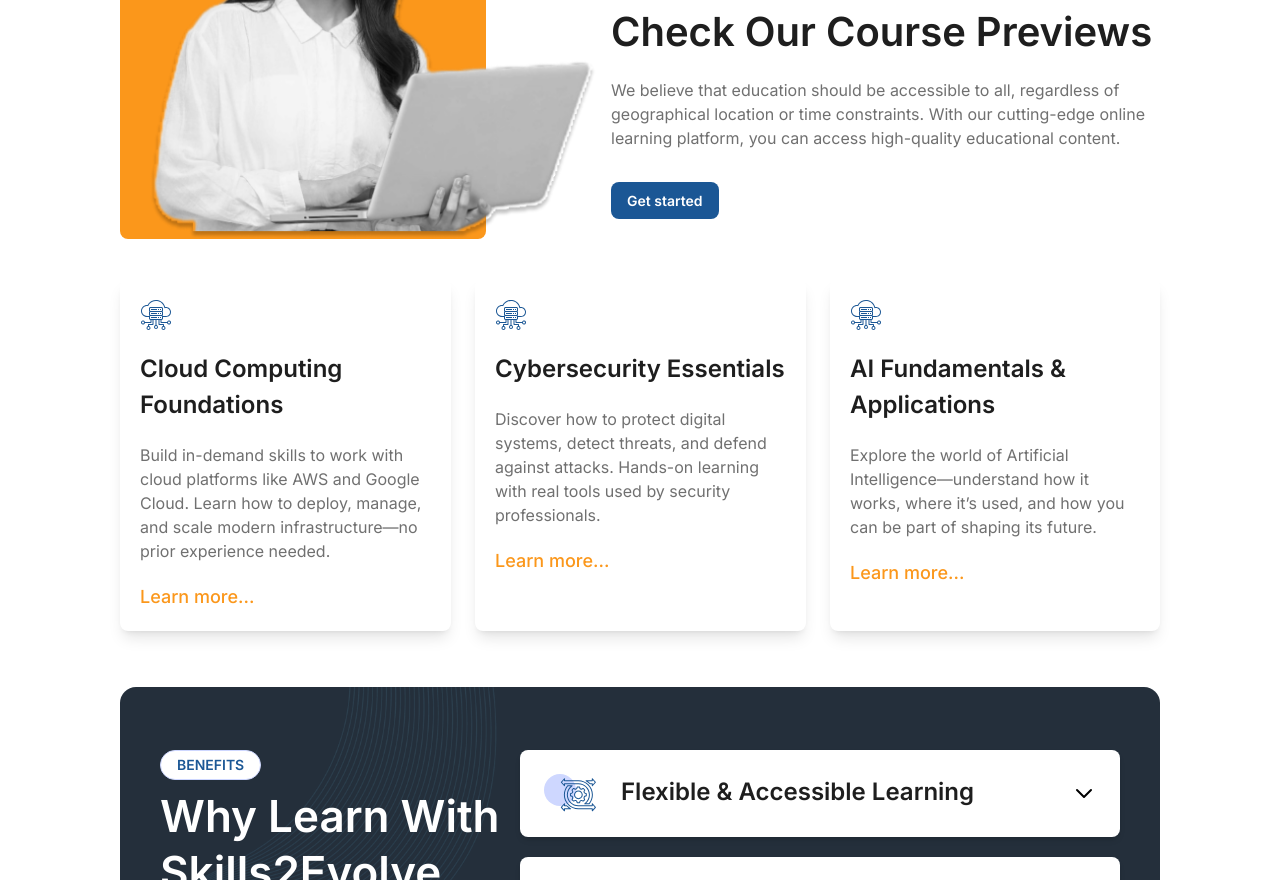
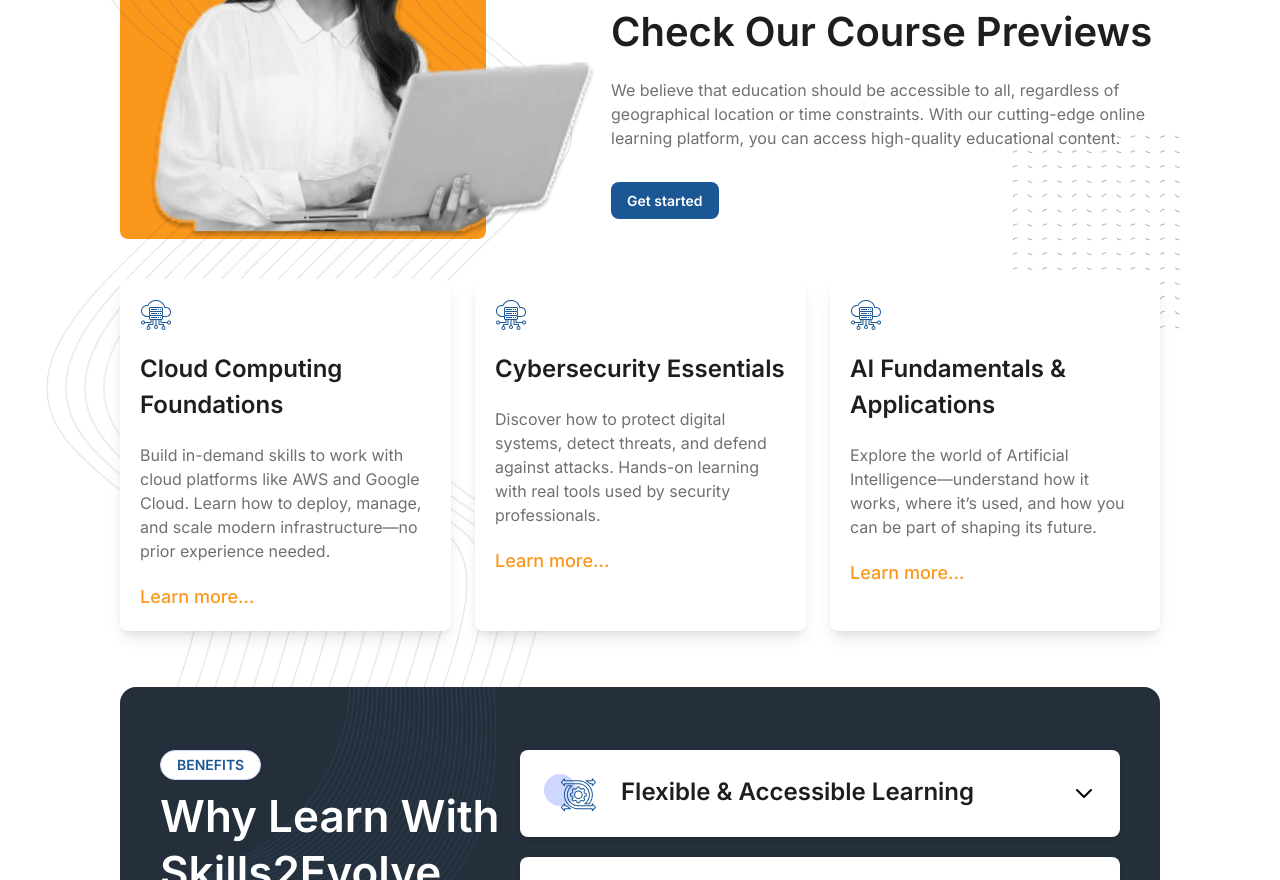
Before and after one commit to seemab-ahmed/skills2evolve, a Next.js app: page / in a window 1280 px wide. Shown: the part 1920-2800 px from the top of the page. Built offline with nearby package versions, Linux system fonts and the light colour scheme.

Commit message:
home page fix

```diff
--- a/component/Benefits.js
+++ b/component/Benefits.js
@@ -127,7 +127,7 @@ const Career = () => {
   return (
     <div className="pb-[60px] ">
 
-      <div className="bg-[#242F3B]  text-white md:pt-[63px] md:px-[40px] px-[20px] md:pb-[71px] py-[50px] relative max-w-[1040px] m-auto rounded-2xl">
+      <div className="bg-[#242F3B]  text-white md:pt-[63px] md:px-[40px] px-[20px] md:pb-[71px] py-[50px] relative max-w-[1040px] 2xl:max-w-[1400px] m-auto rounded-2xl">
       <div className="absolute w-fit h-full top-0 left-0 z-[1]">
          <Image src={Bgimage} alt="Bg Image" className="w-full h-full" />
       </div>
@@ -143,7 +143,7 @@ const Career = () => {
           </div>
 
           {/* Right Side Accordion */}
-          <div className="lg:max-w-[703px] flex flex-col gap-5 w-full">
+          <div className="lg:max-w-[703px] 2xl:max-w-[960px] flex flex-col gap-5 w-full">
             {accordionData.map((item, index) => (
               <div
                 key={index}
--- a/component/Ourcourses.js
+++ b/component/Ourcourses.js
@@ -1,10 +1,26 @@
 import React from "react";
 import Image from "next/image";
 import women from '../Images/women.png'
+import Coursebg from '../Images/course-bg.png'
+import Courseright from '../Images/course-right.png'
 import Link from "next/link";
 const Ourcourses = () => {
   return (
-    <div className="pb-[56px] px-5 m-auto max-w-[1080px] bg-white">
+    <div className=" relative pb-[56px] px-5 m-auto max-w-[1080px] 2xl:max-w-[1440px] bg-white">
+      <div className="absolute top-0 h-full left-[-5%] z-10">
+      <Image
+              src={Coursebg}
+              alt="Student"
+              className=" flex  w-full h-full"
+            />
+      </div>
+      <div className="absolute top-0 bottom-0 m-auto h-fit right-0 z-10">
+      <Image
+              src={Courseright}
+              alt="Student"
+              className=" flex  w-full h-auto"
+            />
+      </div>
       <div className="">
         {/* Left Image and Heading */}
         <div className="flex flex-col md:flex-row gap-5 lg:gap-0 mb-10 items-end">
@@ -32,7 +48,7 @@ const Ourcourses = () => {
         </div>
 
         {/* Right Course Cards */}
-        <div className="flex flex-wrap lg:flex-nowrap gap-6">
+        <div className="flex flex-wrap lg:flex-nowrap gap-6 relative z-20">
           {[
             {
               title: "Cloud Computing Foundations",
@@ -50,7 +66,7 @@ const Ourcourses = () => {
                 "Explore the world of Artificial Intelligence—understand how it works, where it’s used, and how you can be part of shaping its future.",
             },
           ].map((course, idx) => (
-            <div key={idx} className="bg-white  shadow-lg  p-5 md:max-w-[331px] flex flex-col gap-5 rounded-lg">
+            <div key={idx} className="bg-white  shadow-lg  p-5 md:max-w-[331px] 2xl:max-w-[33%] flex flex-col gap-5 rounded-lg">
               <div >   <svg width="32" height="32" viewBox="0 0 32 32" fill="none" xmlns="http://www.w3.org/2000/svg">
                 <path d="M11 10H17V11H11V10Z" fill="#1B5795"/>
                 <path d="M18 10H19V11H18V10Z" fill="#1B5795"/>
--- a/component/Testimonial.js
+++ b/component/Testimonial.js
@@ -36,7 +36,7 @@ const Testimonials = () => {
 
   return (
     <div className="pb-[68px]">
-      <div className="max-w-[1080px]  m-auto ">
+      <div className="max-w-[1080px] 2xl:max-w-[1440px] m-auto ">
         <div className="px-5 text-center mb-[9px] max-w-[553px] m-auto">
           <span className="m-auto bg-white text-sm leading-5 sm:mb-2 mb-4 font-semibold  text-[#1B5795] px-4 py-1 rounded-full inline-block border border-[#CED7FF]">
             TESTIMONIALS
@@ -50,7 +50,6 @@ const Testimonials = () => {
             options={{
               type: 'loop',
               perPage: 3,
-              gap: '2rem',
               arrows: false,
               pagination: false,
               autoplay: false,
@@ -64,7 +63,7 @@ const Testimonials = () => {
           >
             {testimonials.map((testimonial, index) => (
               <SplideSlide key={index} >
-                <div className="bg-white rounded-xl shadow-lg p-6 h-full">
+                <div className="bg-white rounded-xl shadow-lg p-6 h-full mx-5">
                   <div className="flex gap-[10px] items-center border-b border-[#E3E3E3] pb-6 mb-6">
                     <div className="flex max-w-[48px] w-full h-auto">
                       <Image src={Cardimage} alt="Logo" className="w-full h-auto" />
--- a/component/career.js
+++ b/component/career.js
@@ -4,7 +4,7 @@ import Link from "next/link";
 const career = () => {
   return (
     <div>
-    <div className="bg-[#242F3B] text-white md:pt-[90px] md:pb-[73px] py-[50px] relative max-w-[1040px] m-auto rounded-2xl">
+    <div className="bg-[#242F3B] text-white md:pt-[90px] md:pb-[73px] py-[50px] relative max-w-[1040px] 2xl:max-w-[1400px] m-auto rounded-2xl">
        <div className="flex items-center flex-col md:mb-[48px] mb-[20px]">
           <span className="m-auto bg-white text-sm leading-5 sm:mb-2 mb-4 font-semibold  text-[#1B5795] px-4 py-1 rounded-full inline-block border border-[#CED7FF]">
             CAREER PATHWAY
@@ -13,7 +13,7 @@ const career = () => {
        </div>
       <div className="flex flex-wrap md:flex-nowrap justify-between gap-12 items-center px-5 lg:pl-[82px] lg:pr-[48] m-auto max-w-[] ">
         {/* Left Content */}
-        <div className="md:max-w-[376px] w-full">
+        <div className="md:max-w-[376px] 2xl:max-w-[450px] w-full">
           <div >
             <h3 className="md:text-[28px] text-[22px] leading-[36px] mb-[20px] font-semibold">
               Steps To Your Pathways
@@ -29,7 +29,7 @@ const career = () => {
         </div>
 
         {/* Right Pathway Boxes */}
-        <div className="relative flex md:gap-[54px] gap-[30px] items-center  md:max-w-[437px] w-full ">
+        <div className="relative flex md:gap-[54px] gap-[30px] items-center  md:max-w-[437px] 2xl:max-w-[750px] w-full ">
            <div className=" flex flex-col md:gap-[79px] gap-[70px] relative">
             <div className="w-[2px] border border-dotted border-[#fff] h-full absolute top-0 left-0 right-0 m-auto z-[-1px]"></div>
            <div className="relative z-[2px] w-6 h-6 bg-orange-400 border-dotted border-[#FB971B] rounded-full  text-base text-center justify-center  flex items-center ">1</div>
--- a/component/companylogos.js
+++ b/component/companylogos.js
@@ -4,11 +4,11 @@ import Link from "next/link";
 const companylogos = () => {
   return (
     <div className="px-20px pb-[38px] ">
-    <div className="bg-white py-6 px-4 rounded-md shadow-lg border border-[#C1C1C1] max-w-[1040px]  m-auto">
+    <div className="bg-white py-6 px-4 rounded-md shadow-lg border border-[#C1C1C1] max-w-[1040px] 2xl:max-w-[1400px]  m-auto">
     <div className="text-center text-base text-black font-normal mb-8">
       Trusted by learners with support from
     </div>
-    <div className="flex justify-center items-center flex-wrap gap-8">
+    <div className="flex justify-center 2xl:justify-around items-center flex-wrap gap-8">
       <div className="flex">
         <svg width="190" height="78" viewBox="0 0 190 78" fill="none" xmlns="http://www.w3.org/2000/svg">
           <path d="M61.1031 36.849H51.9296C51.687 36.849 51.506 37.03 51.506 37.2727V41.754C51.506 41.9967 51.687 42.1777 51.9296 42.1777H55.502V47.749C55.502 47.749 54.6845 48.0215 52.4746 48.0215C49.871 48.0215 46.2071 47.0529 46.2071 39.029C46.2071 30.9753 50.0221 29.945 53.5945 29.945C56.6835 29.945 58.0141 30.49 58.8635 30.7625C59.136 30.854 59.3787 30.5815 59.3787 30.3388L60.4091 26.0086C60.4091 25.8873 60.3793 25.7659 60.2579 25.6765C59.9258 25.4338 57.8054 24.2544 52.5066 24.2544C46.3881 24.2544 40.1206 26.858 40.1206 39.3632C40.1206 51.8684 47.2971 53.7461 53.3518 53.7461C58.3483 53.7461 61.4054 51.5959 61.4054 51.5959C61.5268 51.5363 61.5566 51.3532 61.5566 51.2638V37.3067C61.5566 37.0321 61.3458 36.849 61.1031 36.849Z" fill="#161312"/>
--- a/component/footer.js
+++ b/component/footer.js
@@ -47,7 +47,7 @@ const Footer = () => {
                         together.
                     </p>
                     <div className=" flex gap-4 text-sm flex-wrap font-medium text-gray-700">
-                        <span className="flex gap-[3px] items-center text-[16px] font-[Inter] font-normal leading-6 text-[#1E1E1E] "> Like. Subscribe. Review <svg aria-hidden="true" className="w-[14px] h-[14px] e-font-icon-svg e-fas-arrow-right" viewBox="0 0 448 512" xmlns="http://www.w3.org/2000/svg"><path d="M190.5 66.9l22.2-22.2c9.4-9.4 24.6-9.4 33.9 0L441 239c9.4 9.4 9.4 24.6 0 33.9L246.6 467.3c-9.4 9.4-24.6 9.4-33.9 0l-22.2-22.2c-9.5-9.5-9.3-25 .4-34.3L311.4 296H24c-13.3 0-24-10.7-24-24v-32c0-13.3 10.7-24 24-24h287.4L190.9 101.2c-9.8-9.3-10-24.8-.4-34.3z"></path></svg></span>
+                        <span className="flex gap-[3px] items-center text-[16px] font-[Inter] font-normal leading-6 text-[#1E1E1E] "> Like. Subscribe. Review <svg aria-hidden="true" className="w-[12px] h-[12px] e-font-icon-svg e-fas-arrow-right" viewBox="0 0 448 512" xmlns="http://www.w3.org/2000/svg"><path d="M190.5 66.9l22.2-22.2c9.4-9.4 24.6-9.4 33.9 0L441 239c9.4 9.4 9.4 24.6 0 33.9L246.6 467.3c-9.4 9.4-24.6 9.4-33.9 0l-22.2-22.2c-9.5-9.5-9.3-25 .4-34.3L311.4 296H24c-13.3 0-24-10.7-24-24v-32c0-13.3 10.7-24 24-24h287.4L190.9 101.2c-9.8-9.3-10-24.8-.4-34.3z"></path></svg></span>
                         <ul className="m-0 p-0 flex items-center gap-4">
                             <li>
                                 <Link href="/">
```
Also changed, not shown: component/Bloglist.js (+4 -4 lines), component/Hero.js (+4 -4 lines), Images/course-bg.png (added), Images/course-right.png (added).
